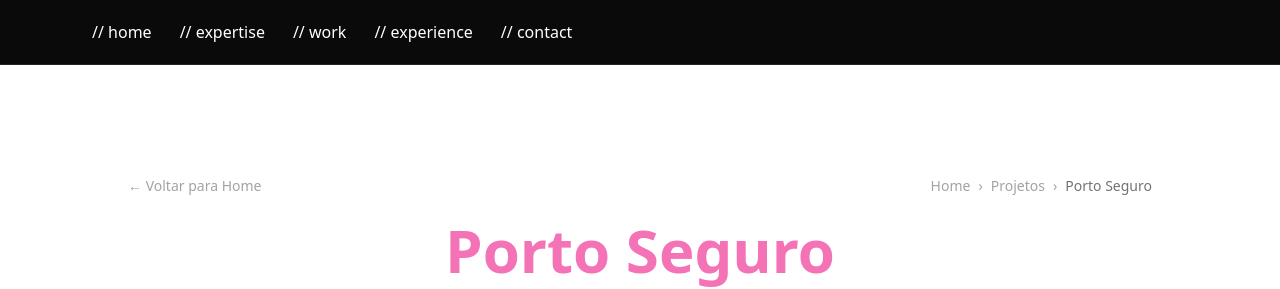
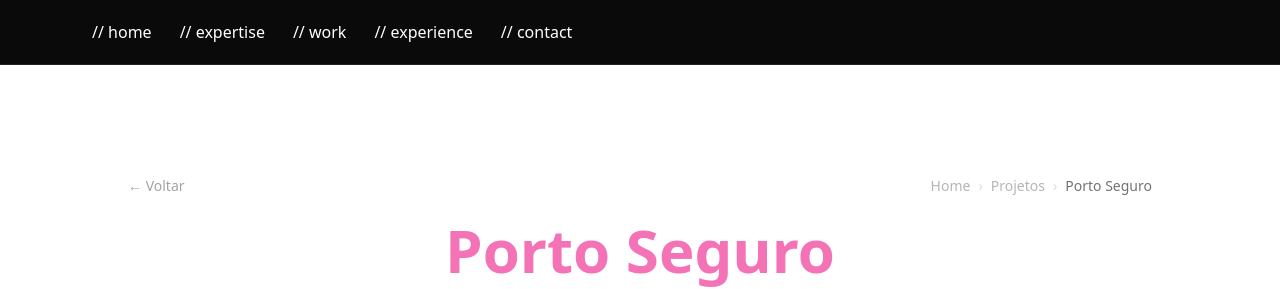
Before and after one commit to Melpscosta/melissapereira-portfolio, a React (Vite) app: page /projetos/porto in a window 1280 px wide. Shown: the top 289 px of the page. Built offline with nearby package versions, Linux system fonts and the light colour scheme.

Commit message:
breadcrumbs ajuste teste porto

```diff
--- a/src/Pages/ProjetoPorto.tsx
+++ b/src/Pages/ProjetoPorto.tsx
@@ -1,6 +1,7 @@
 import React from "react";
 import { motion } from "framer-motion";
 import { useNavigate } from "react-router-dom";
+import Breadcrumbs from "@/components/Breadcrumbs";
 
 const fadeInUp = {
   initial: { opacity: 0, y: 20 },
@@ -13,42 +14,27 @@ export default function ProjetoPorto() {
 
   return (
     <main className="bg-white dark:bg-neutral-950 text-black dark:text-white font-sans min-h-screen px-6 pb-24 scroll-smooth">
-      {/* Header: breadcrumb + voltar */}
+      {/* Header: voltar + breadcrumb */}
       <div className="pt-28 max-w-5xl mx-auto">
         <div className="mb-6 flex items-center justify-between text-sm text-neutral-400">
           <button
-            onClick={() => navigate("/")}
+            onClick={() => navigate(-1)}
             className="hover:text-white transition"
           >
-            ← Voltar para Home
+            ← Voltar
           </button>
 
-          <nav>
-            <ol className="flex space-x-2">
-              <li>
-                <a href="/" className="hover:underline hover:text-white">
-                  Home
-                </a>
-              </li>
-              <li>›</li>
-              <li>
-                <a
-                  href="/#myWork"
-                  className="hover:underline hover:text-white"
-                >
-                  Projetos
-                </a>
-              </li>
-              <li>›</li>
-              <li className="text-neutral-500 dark:text-neutral-400">
-                Porto Seguro
-              </li>
-            </ol>
-          </nav>
+          <Breadcrumbs />
         </div>
 
         {/* Título + intro */}
-        <motion.section {...fadeInUp} className="text-center mb-20">
+        <motion.section
+          {...fadeInUp}
+          className="text-center mb-20"
+          initial="initial"
+          animate="animate"
+          transition={fadeInUp.transition}
+        >
           <h1 className="text-5xl md:text-6xl font-extrabold text-pink-400 mb-4">
             Porto Seguro
           </h1>
@@ -61,7 +47,13 @@ export default function ProjetoPorto() {
 
       <div className="space-y-24 max-w-5xl mx-auto">
         {/* SOBRE */}
-        <motion.section {...fadeInUp} className="space-y-6">
+        <motion.section
+          {...fadeInUp}
+          initial="initial"
+          animate="animate"
+          transition={fadeInUp.transition}
+          className="space-y-6"
+        >
           <h2 className="text-2xl font-bold text-white">Sobre o projeto</h2>
           <p className="leading-relaxed text-neutral-300">
             Já imaginou como seria fácil agendar um horário no mecânico,
@@ -70,15 +62,20 @@ export default function ProjetoPorto() {
           </p>
           <p className="leading-relaxed text-neutral-300">
             Esse foi o objetivo com o projeto desenvolvido para a{" "}
-            <strong>Porto Seguro</strong> em parceria com a{" "}
-            <strong>FIAP</strong>: transformar uma jornada fragmentada de
-            manutenção veicular em uma experiência eficiente, transparente e
-            digital.
+            <strong>Porto Seguro</strong> em parceria com a <strong>FIAP</strong>
+            : transformar uma jornada fragmentada de manutenção veicular em uma
+            experiência eficiente, transparente e digital.
           </p>
         </motion.section>
 
         {/* FUNCIONALIDADES */}
-        <motion.section {...fadeInUp} className="space-y-4">
+        <motion.section
+          {...fadeInUp}
+          initial="initial"
+          animate="animate"
+          transition={fadeInUp.transition}
+          className="space-y-4"
+        >
           <h2 className="text-2xl font-bold text-white">
             Funcionalidades principais
           </h2>
@@ -91,8 +88,12 @@ export default function ProjetoPorto() {
           </ul>
         </motion.section>
 
+        {/* GALERIA */}
         <motion.section
           {...fadeInUp}
+          initial="initial"
+          animate="animate"
+          transition={fadeInUp.transition}
           className="grid grid-cols-1 sm:grid-cols-2 md:grid-cols-2 lg:grid-cols-3 gap-6"
         >
           {["porto1", "porto2", "porto4", "porto5", "porto6", "porto8"].map(
@@ -102,13 +103,20 @@ export default function ProjetoPorto() {
                 src={`/assets/${img}.png`}
                 className="w-full rounded-xl border border-white/10 shadow-xl object-cover"
                 alt={`Screenshot ${i + 1}`}
+                loading="lazy"
               />
             )
           )}
         </motion.section>
 
         {/* MOTIVAÇÃO */}
-        <motion.section {...fadeInUp} className="space-y-4">
+        <motion.section
+          {...fadeInUp}
+          initial="initial"
+          animate="animate"
+          transition={fadeInUp.transition}
+          className="space-y-4"
+        >
           <h2 className="text-2xl font-bold text-white">O que nos motivou?</h2>
           <p className="leading-relaxed text-neutral-300">
             Durante o projeto acadêmico com a FIAP, identificamos gargalos no
@@ -120,10 +128,14 @@ export default function ProjetoPorto() {
         </motion.section>
 
         {/* RESULTADOS */}
-        <motion.section {...fadeInUp} className="space-y-4">
-          <h2 className="text-2xl font-bold text-white">
-            Resultados esperados
-          </h2>
+        <motion.section
+          {...fadeInUp}
+          initial="initial"
+          animate="animate"
+          transition={fadeInUp.transition}
+          className="space-y-4"
+        >
+          <h2 className="text-2xl font-bold text-white">Resultados esperados</h2>
           <p className="leading-relaxed text-neutral-300">
             A plataforma promove uma experiência omnicanal para o cliente final,
             reduzindo atritos e aumentando a eficiência. Ela fortalece o
--- a/src/components/Breadcrumbs.tsx
+++ b/src/components/Breadcrumbs.tsx
@@ -1,26 +1,47 @@
 import { Link, useLocation } from "react-router-dom";
 
-const labels: Record<string, string> = {
-    "": "Home",
-    work: "Work",
-    expertise: "Expertise",
-    experience: "Experience",
-    contact: "Contact",
+const LABEL_OVERRIDES: Record<string, string> = {
+  "": "Home", // raiz
+  projetos: "Projetos",
+  // projetos específicos (adicione os seus aqui)
+  porto: "Porto Seguro",
+  mottu: "Mottu",
+  "conexao-solidaria": "Conexão Solidária",
+  "agua-viva": "Água Viva",
+  "marcacao-consultas": "Marcação de Consultas",
 };
+
+function slugToTitle(slug: string) {
+  if (!slug) return "Home";
+  // se houver override, usa
+  if (LABEL_OVERRIDES[slug]) return LABEL_OVERRIDES[slug];
+
+  // senão, formata “kebab-case” -> “Kebab Case”
+  return decodeURIComponent(slug)
+    .split("-")
+    .map((s) => s.charAt(0).toUpperCase() + s.slice(1))
+    .join(" ");
+}
 
 export default function Breadcrumbs() {
   const { pathname } = useLocation();
+
+  // normaliza: tira barras duplicadas, leading/trailing slash
   const parts = pathname
-    .replace(/^\/+|\/+$/g, "")
+    .replace(/\/+/g, "/")
+    .replace(/^\/|\/$/g, "")
     .split("/")
     .filter(Boolean);
-    const crumbs = parts.map((seg, i) => ({
-    path: "/" + parts.slice(0, i + 1).join("/"),
-    label: labels[seg] || seg.replace(/-/g, " "),
-    }));
+
+  // constrói crumbs cumulativos: /a, /a/b, /a/b/c...
+  const crumbs = parts.map((seg, i) => {
+    const path = "/" + parts.slice(0, i + 1).join("/");
+    const label = slugToTitle(seg);
+    return { path, label };
+  });
 
   return (
-    <nav aria-label="Breadcrumb" className="text-sm">
+    <nav aria-label="breadcrumb" className="text-sm">
      <ol className="flex flex-wrap gap-2 items-center">
         <li>
           <Link to="/" className="opacity-80 hover:opacity-100">
@@ -31,7 +52,9 @@ export default function Breadcrumbs() {
           <li key={c.path} className="flex items-center gap-2">
             <span className="opacity-40">›</span>
             {i === crumbs.length - 1 ? (
-            <span className="font-medium">{c.label}</span>
+              <span className="font-medium text-neutral-500 dark:text-neutral-400">
+                {c.label}
+              </span>
             ) : (
               <Link to={c.path} className="opacity-80 hover:opacity-100">
                 {c.label}
```
Lines whose indentation alone changed are shown as unchanged.
